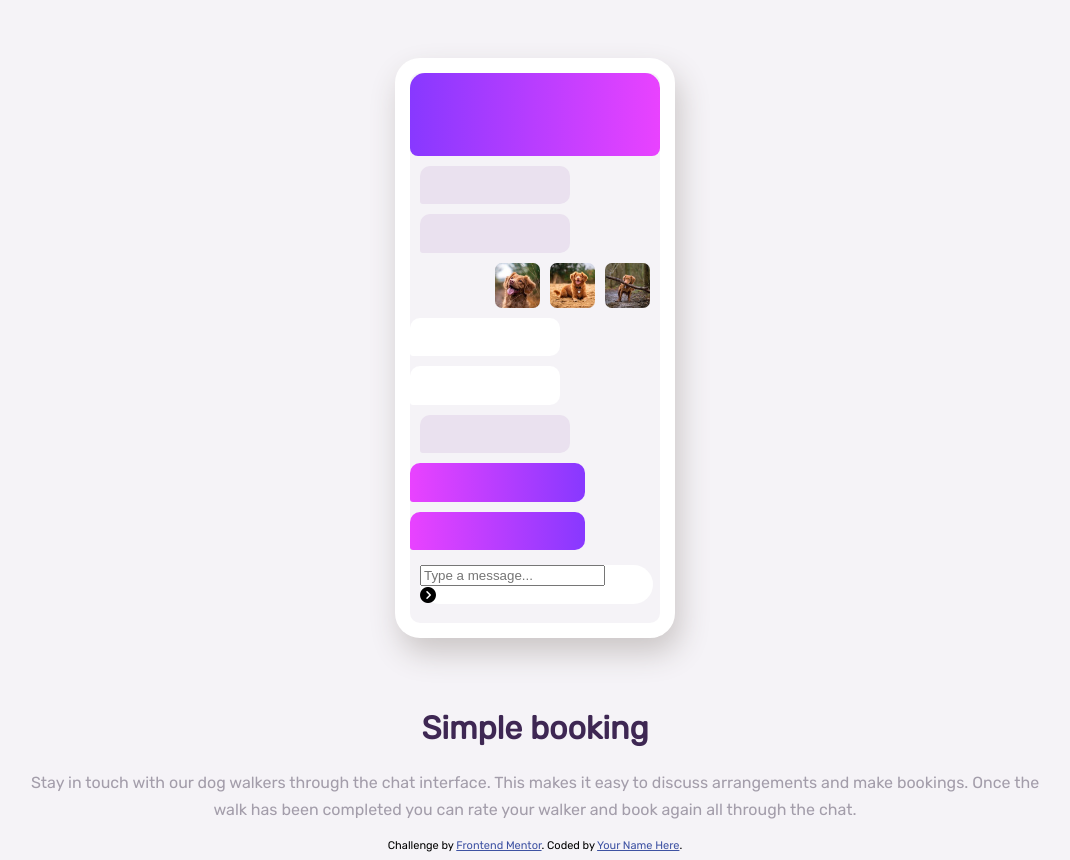
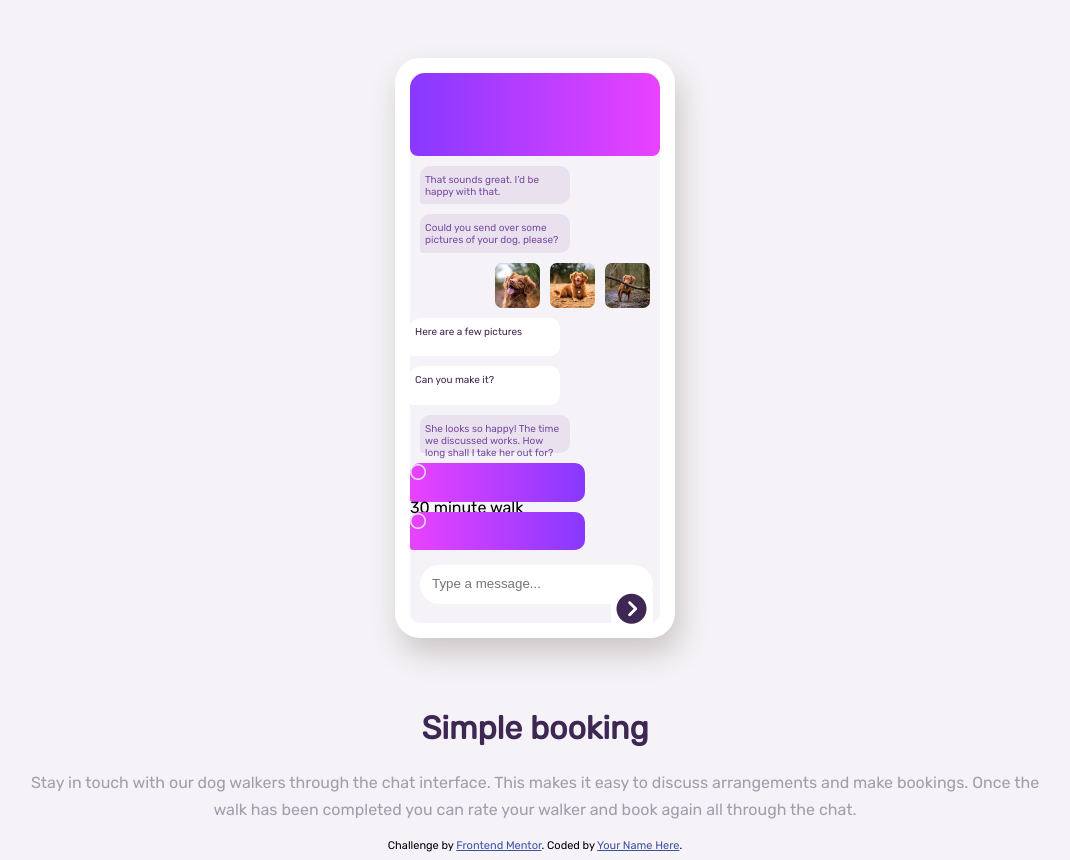
Before and after one commit to marieflorescontact/Front_end_mentor_chat-app-css-illustration-master, a plain HTML site: page index.html in a window 1280 px wide. Shown: the whole page, without its empty margins (105-1175 px from the left). Drawn offline with Linux system fonts and the light colour scheme.

Commit message:
feat(1er elet):ajout paragraphe dans les div

```diff
--- a/index.html
+++ b/index.html
@@ -74,6 +74,13 @@
         margin-left: 10px;
         border-radius: 10px 10px 10px 3px;
       }
+      .message p{
+        color: hsl(271, 36%, 46%);
+        font-size: 10px;
+        text-align: left;
+        padding: 5px;
+        margin-top: 3px;
+      }
       #dogPicts {
         display: inline-flex;
         justify-content: flex-end;
@@ -93,8 +100,18 @@
         margin-top: 10px;
         margin-right: 10px;
         border-radius: 10px 10px 10px 3px;
+
+      }
+      .respMessage p{
+
+        color: hsl(271, 36%, 24%);
+        font-size: 10px;
+        text-align: left;
+        padding: 5px;
+        margin-top: 3px;
       }
       .price {
+        align-items: center;
         background-image: linear-gradient(
           to right,
           hsl(293, 100%, 63%),
@@ -107,6 +124,10 @@
         height: 7%;
       }
       #typeMessage {
+        display:flex;
+        flex-direction: row;
+        align-items: flex-start;
+        justify-content: space-between;
         width: 93%;
         height: 7%;
         background-color: white;
@@ -114,7 +135,30 @@
         margin-top: 15px;
         margin-left: 10px;
         margin-right: 10px;
+        color: hsl(268, 19%, 85%);
       }
+      #form{
+        justify-content: left;
+        align-items: center;
+        margin-left: 10px;
+        margin-top: 10px;
+        border: 0;
+
+      }
+      #button{
+        float: right;
+        align-items: center;
+        margin-right: 0;
+        margin-top: auto;
+        margin-bottom: auto;
+        background-color: white;
+        border: none;
+        height: 100%;
+        font-size:30px;
+        color: hsl(271, 36%, 24%);
+      }
+
+
       .elet2 {
         margin-top: 50px;
         width: 80%;
@@ -125,7 +169,7 @@
         color: hsl(271, 36%, 24%);
         font-weight: bolder;
       }
-      p {
+      .elet2 p {
         color: hsl(270, 7%, 64%);
         font-size: 16px;
         line-height: 27px;
@@ -143,23 +187,26 @@
     <div class="flex-container">
       <div class="elet1">
         <div id="gradTopPhone"></div>
-        <div class="message"></div>
-        <div class="message"></div>
+        <div class="message"><p>That sounds great. I’d be happy with that.</p></div>
+        <div class="message"><p>Could you send over some pictures of your dog, please?</p></div>
         <div id="dogPicts">
           <img src="images/dog-image-1.jpg" /><img
             src="images/dog-image-2.jpg"
           /><img src="images/dog-image-3.jpg" />
         </div>
-        <div class="respMessage"></div>
-        <div class="respMessage"></div>
-        <div class="message"></div>
-        <div class="price"></div>
-        <div class="price"></div>
+        <div class="respMessage"><p>Here are a few
+          pictures</p></div>
+        <div class="respMessage"><p>Can you make it?</p></div>
+        <div class="message"><p>She looks so happy! The time
+          we discussed works. How long shall I take her out for?</p></div>
+        <div class="price"><i class="far fa-circle" style="color: hsl(279, 32%, 91%);"></i><p>30 minute walk</p></div>
+        <div class="price"><i class="far fa-circle" style="color: hsl(279, 32%, 91%);"></i><p></p></div>
         <div id="typeMessage">
           <form>
             <input id="form" type="text" placeholder="Type a message..." />
+            <button name="button" id="button"><i class="fas fa-chevron-circle-right"></i></button>
           </form>
-          <i class="fas fa-chevron-circle-right"></i>
+
         </div>
       </div>
 
@@ -174,9 +221,8 @@
       </div>
     </div>
 
-    <!-- Samuel Green Available to Walk That sounds great. I’d be happy with that.
-    Could you send over some pictures of your dog, please? Here are a few
-    pictures. She’s a happy girl! Can you make it? She looks so happy! The time
+    <!-- Samuel Green Available to Walk
+    Could you send over some pictures of your dog, please? . She’s a happy girl!  She looks so happy! The time
     we discussed works. How long shall I take her out for? 30 minute walk $29 1
     hour walk $49 Type a message… Simple booking Stay in touch with our dog
     walkers through the chat interface. This makes it easy to discuss
```
